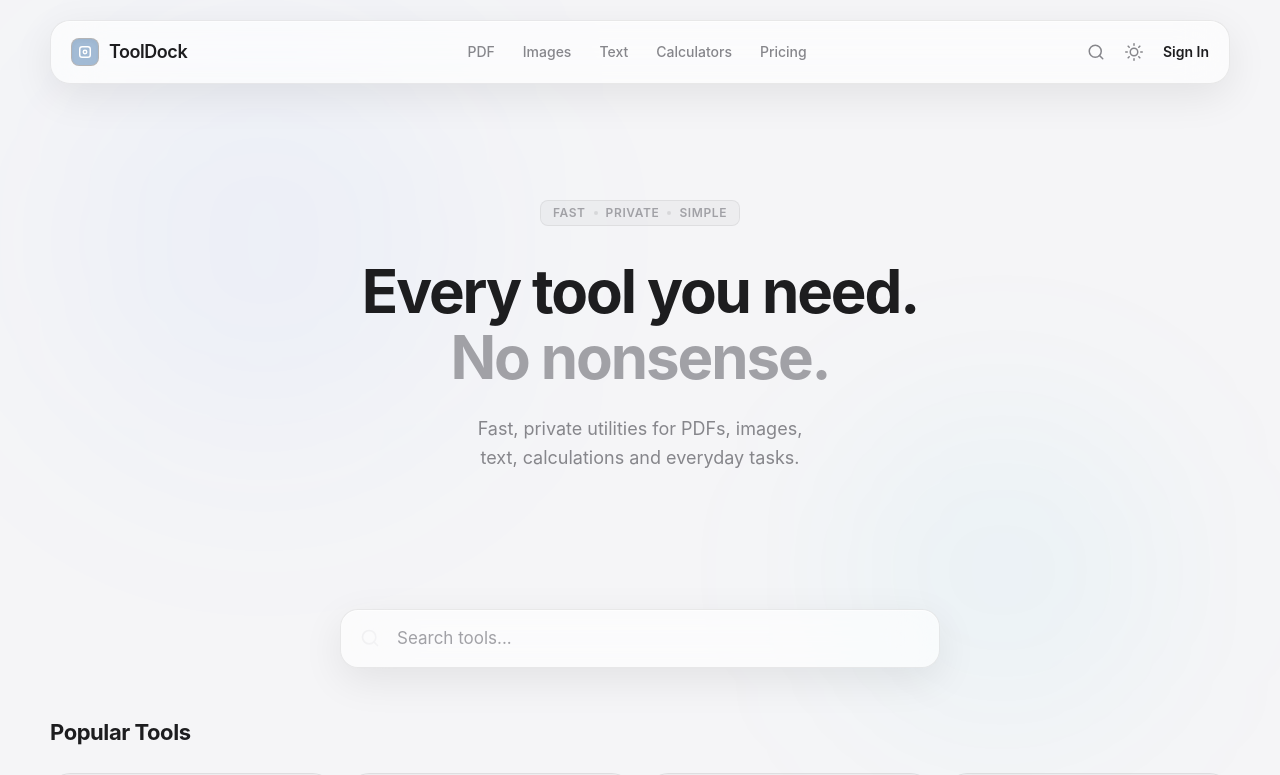
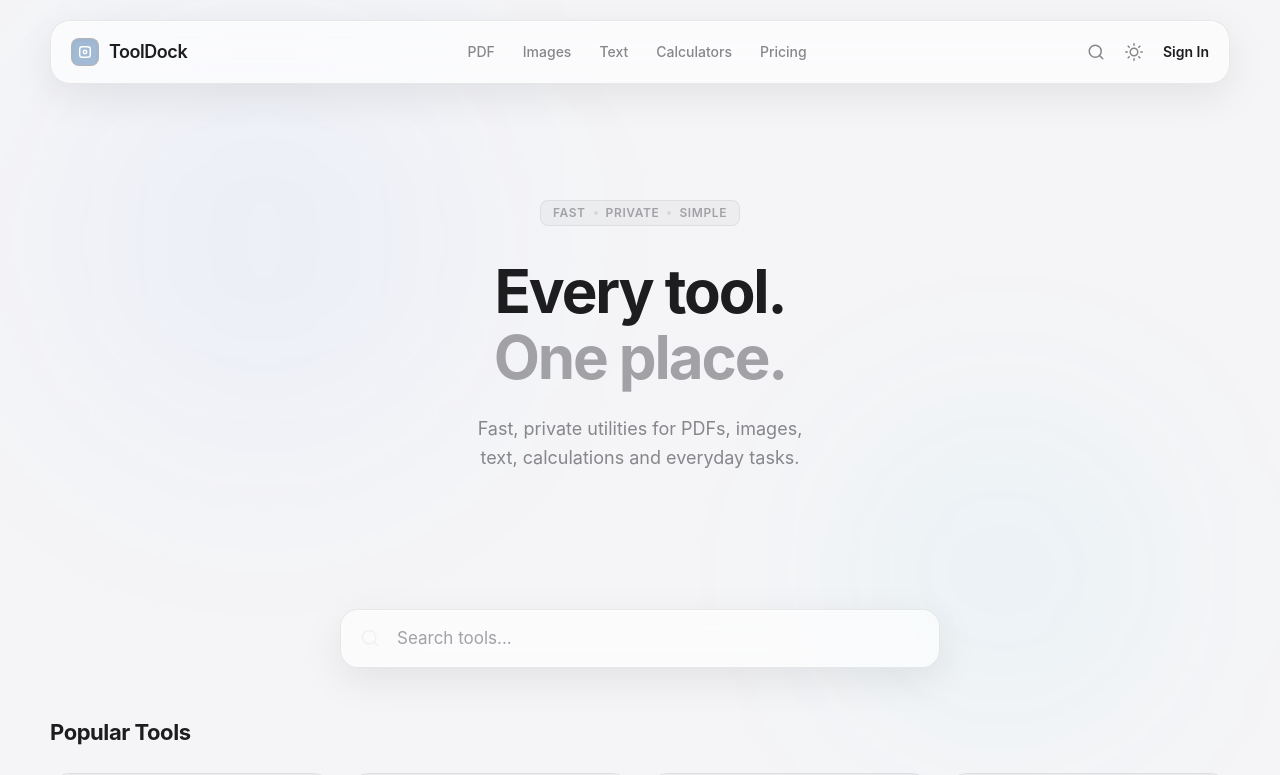
Before and after one commit to nosakhare-ezomo/tooldock, a Next.js app: page / in a window 1280 px wide. Shown: the top 775 px of the page. Built offline with nearby package versions, Linux system fonts and the light colour scheme.

Commit message:
Fix PDF to JPG worker URL and update tagline

```diff
--- a/src/app/page.tsx
+++ b/src/app/page.tsx
@@ -31,8 +31,8 @@ export default function Home() {
         </div>
 
         <h1 className="text-[42px] md:text-[60px] font-[650] tracking-[-0.035em] mb-6 max-w-[800px] text-balance leading-[1.1]">
-          Every tool you need.<br/>
-          <span className="text-[var(--foreground-muted)]">No nonsense.</span>
+          Every tool.<br/>
+          <span className="text-[var(--foreground-muted)]">One place.</span>
         </h1>
 
         <p className="text-lg text-[var(--foreground-secondary)] max-w-[600px] text-balance mb-6 leading-relaxed">
--- a/src/app/pdf-to-jpg/page.tsx
+++ b/src/app/pdf-to-jpg/page.tsx
@@ -15,7 +15,7 @@ export default function PdfToJpg() {
   useEffect(() => {
     // Dynamic import for pdfjs-dist to avoid SSR issues
     import("pdfjs-dist").then((pdfjs) => {
-      pdfjs.GlobalWorkerOptions.workerSrc = `//cdnjs.cloudflare.com/ajax/libs/pdf.js/${pdfjs.version}/pdf.worker.min.js`;
+      pdfjs.GlobalWorkerOptions.workerSrc = `//cdnjs.cloudflare.com/ajax/libs/pdf.js/${pdfjs.version}/pdf.worker.min.mjs`;
       setPdfjsLib(pdfjs);
     }).catch(err => console.error("Failed to load PDF.js", err));
   }, []);
```
